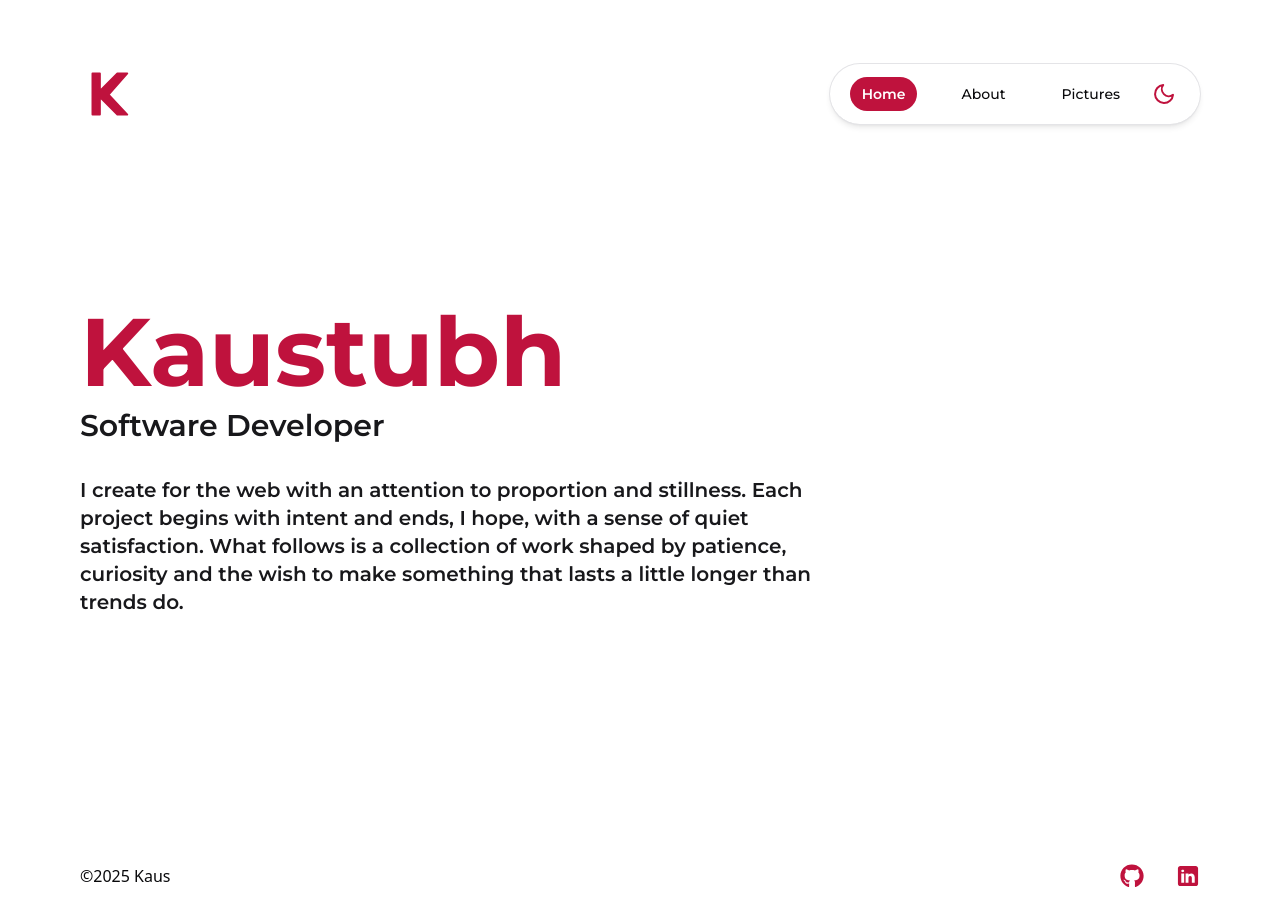
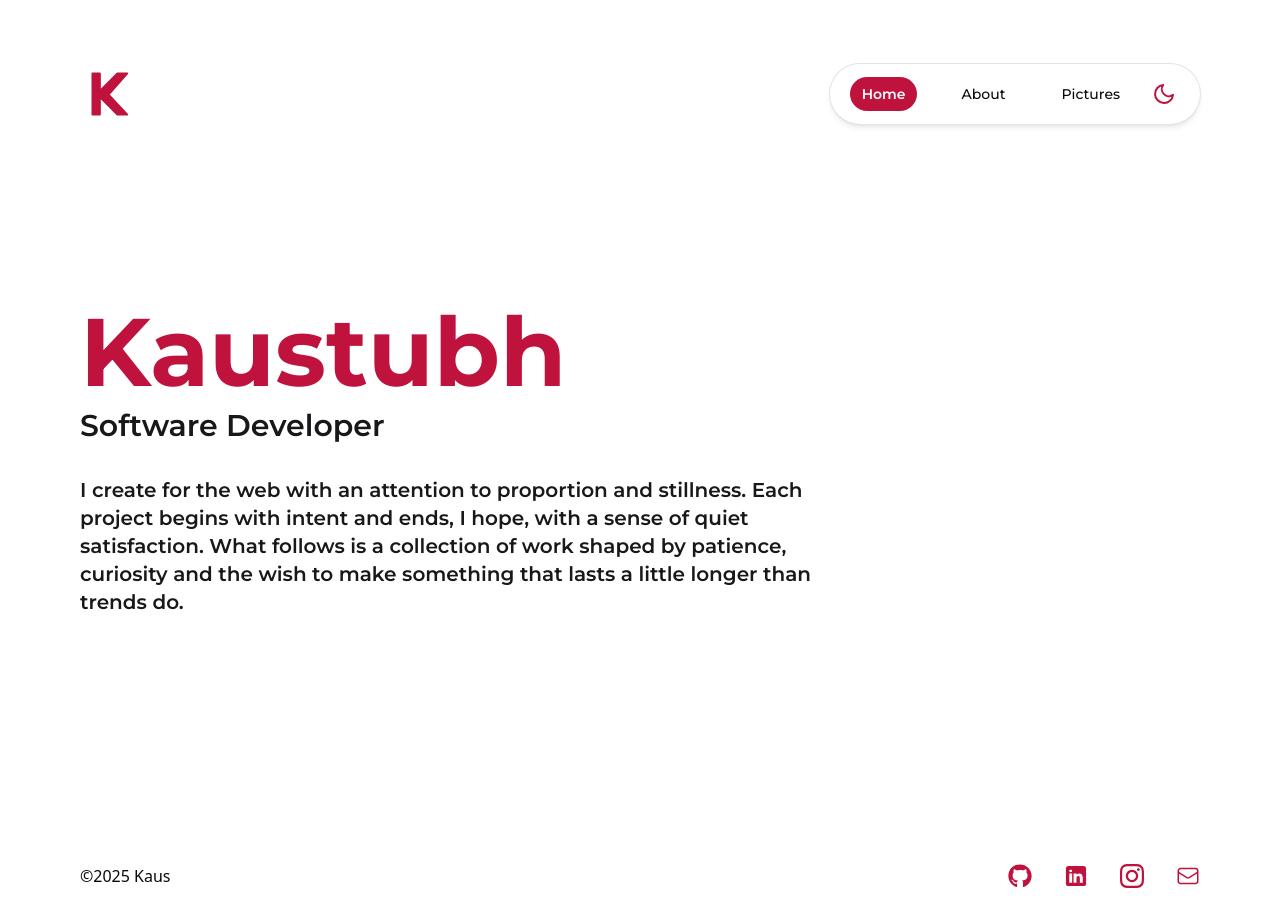
Before and after one commit to drunkpegasus/HireMeMaybe, a Next.js app: page / in a window 1280 px wide. Built offline with nearby package versions, Linux system fonts and the light colour scheme.

Commit message:
add info

```diff
--- a/src/components/icons.tsx
+++ b/src/components/icons.tsx
@@ -29,6 +29,21 @@
     xmlns="http://www.w3.org/2000/svg"
   >
     <path d="M41,4H9C6.24,4,4,6.24,4,9v32c0,2.76,2.24,5,5,5h32c2.76,0,5-2.24,5-5V9C46,6.24,43.76,4,41,4z M17,20v19h-6V20H17z M11,14.47c0-1.4,1.2-2.47,3-2.47s2.93,1.07,3,2.47c0,1.4-1.12,2.53-3,2.53C12.2,17,11,15.87,11,14.47z M39,39h-6c0,0,0-9.26,0-10 c0-2-1-4-3.5-4.04h-0.08C27,24.96,26,27.02,26,29c0,0.91,0,10,0,10h-6V20h6v2.56c0,0,1.93-2.56,5.81-2.56 c3.97,0,7.19,2.73,7.19,8.26V39z"></path>
+  </svg>
+);
+
+export const InstagramIcon = (props: IconType) => (
+  <svg
+    stroke="currentColor"
+    fill="currentColor"
+    strokeWidth="0"
+    viewBox="0 0 24 24"
+    className={props.className}
+    height="100%"
+    width="100%"
+    xmlns="http://www.w3.org/2000/svg"
+  >
+    <path d="M12 2.163c3.204 0 3.584.012 4.85.07 3.252.148 4.771 1.691 4.919 4.919.058 1.265.069 1.645.069 4.849 0 3.205-.012 3.584-.069 4.849-.149 3.225-1.664 4.771-4.919 4.919-1.266.058-1.644.07-4.85.07-3.204 0-3.584-.012-4.849-.07-3.26-.149-4.771-1.699-4.919-4.92-.058-1.265-.07-1.644-.07-4.849 0-3.204.013-3.583.07-4.849.149-3.227 1.664-4.771 4.919-4.919 1.266-.057 1.645-.069 4.849-.069zm0-2.163c-3.259 0-3.667.014-4.947.072-4.358.2-6.78 2.618-6.98 6.98-.059 1.281-.073 1.689-.073 4.948 0 3.259.014 3.668.072 4.948.2 4.358 2.618 6.78 6.98 6.98 1.281.058 1.689.072 4.948.072 3.259 0 3.668-.014 4.948-.072 4.354-.2 6.782-2.618 6.979-6.98.059-1.28.073-1.689.073-4.948 0-3.259-.014-3.667-.072-4.947-.196-4.354-2.617-6.78-6.979-6.98-1.281-.059-1.69-.073-4.949-.073zm0 5.838c-3.403 0-6.162 2.759-6.162 6.162s2.759 6.163 6.162 6.163 6.162-2.759 6.162-6.163c0-3.403-2.759-6.162-6.162-6.162zm0 10.162c-2.209 0-4-1.79-4-4 0-2.209 1.791-4 4-4s4 1.791 4 4c0 2.21-1.791 4-4 4zm6.406-11.845c-.796 0-1.441.645-1.441 1.44s.645 1.44 1.441 1.44c.795 0 1.439-.645 1.439-1.44s-.644-1.44-1.439-1.44z" />
   </svg>
 );
 
--- a/src/data/siteMetaData.mjs
+++ b/src/data/siteMetaData.mjs
@@ -16,6 +16,7 @@
   github: "https://github.com/drunkpegasus",
   twitter: "https://twitter.com/kaustubhsh",
   linkedin: "https://www.linkedin.com/in/kaustubhshastrakar",
+  instagram: "https://www.instagram.com/kaustubh_.sh",
   locale: "en-US",
   // googleSiteVerification: "_YJlO90eSoye2AQOhbkRAzNbejzCGiTgAD4RNR3NtHc",
 };
--- a/src/layout/footer.tsx
+++ b/src/layout/footer.tsx
@@ -1,4 +1,4 @@
-import { GithubIcon, LinkedinIcon } from "@/components/icons";
+import { GithubIcon, LinkedinIcon, InstagramIcon, MailIcon } from "@/components/icons";
 import { siteMetadata } from "@/data/siteMetaData.mjs";
 
 export default function Footer() {
@@ -50,6 +50,25 @@
           >
             <LinkedinIcon className="text-accent transition-colors duration-150 hover:text-accent-foreground" />
           </a>
+
+          <a
+            href={siteMetadata.instagram}
+            target="_blank"
+            className="h-6 w-6"
+            aria-label="link to Instagram"
+          >
+            <InstagramIcon className="text-accent transition-colors duration-150 hover:text-accent-foreground" />
+          </a>
+
+          <a
+            href={`mailto:${siteMetadata.email}`}
+            target="_blank"
+            className="h-6 w-6"
+            aria-label="link to mail"
+          >
+            <MailIcon className="text-accent transition-colors duration-150 hover:text-accent-foreground" />
+          </a>
+
         </div>
       </div>
     </footer>
```
